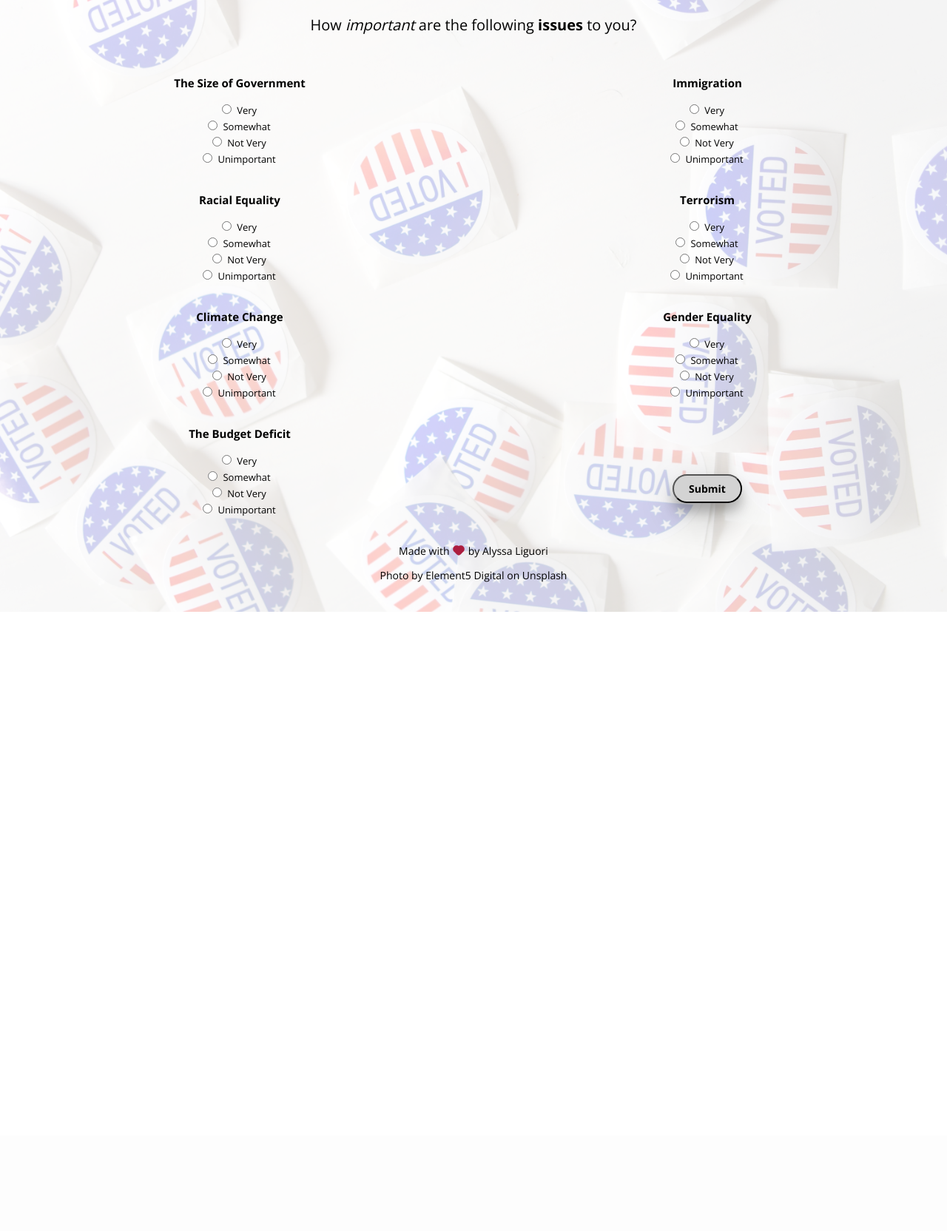
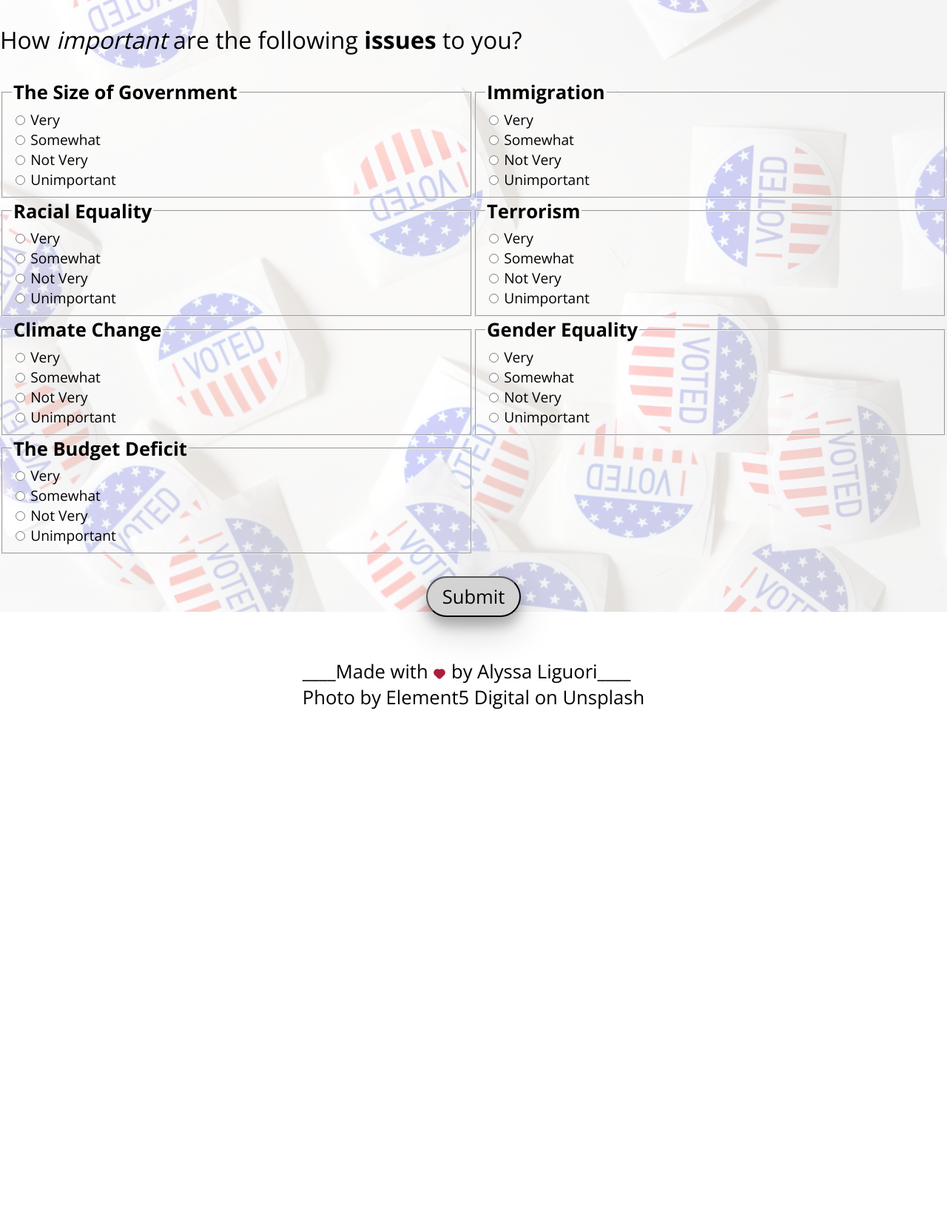
Before and after one commit to ali0003433/pred-by-issue-app, a Flask app: page / in a window 1280 px wide. Shown: the whole page at 74% size. Before the commit the page ends 827 px from the top, so only its background shows below. Run offline with Flask 2, Linux system fonts and the light colour scheme.

Commit message:
Add styling to index.html

```diff
--- a/static/css/main.css
+++ b/static/css/main.css
@@ -1,53 +1,67 @@
 * { font-family: 'Open Sans', sans-serif;
 }
+body, html, footer{
+      height: 100%;
+      margin: auto;
 
-form {
-      margin-left: 0px;
-      margin-right: 0px;
-      margin-top: 10px;
-      text-align: center;
+}
+body {background-image: url(../img/stickers.jpg);
+      background-position: center;
+      background-repeat: no-repeat;
+      background-size: cover;
+      background-color: rgba(255,255,255,0.8);
+      background-blend-mode: lighten;
+      }
+p.directions{
+      font-size: 2.5vw;
+      }
+ .column {flex: 50%;
+      }
+legend {font-weight: 700;
+      font-size: 2vw;
 }
 
-label { padding-right: 6px;
-     font-size: 13px;
+label {font-size: 1.5vw;
       -webkit-user-select: none;
       -moz-user-select: none;
       -ms-user-select: none;
       user-select: none;
-      color:black;
     }
-div.button {
-      padding-top: 20px;
+.row{display: flex;
 }
-button {
-         font-size: 14px;
-         border-radius:30px;
-         padding: 8px 20px;
-         box-shadow: 0 12px 16px 0 rgba(0,0,0,0.24), 0 17px 50px 0 rgba(0,0,0,0.19);
-         background-color: lightgrey;
-         font-weight: 700;
-         border-width: 2px;
-         border-color:black ;
-         margin-top: 100px;
+.row:after {
+      content: "";
+      display: table;
+      clear: both;
 }
-
+div.last{
+      width: 50%;
+}
+div.button{
+         display: flex;
+         align-items: center;
+         justify-content: center;
+}
+button{
+      font-size: 2vw;
+      border-radius:30px;
+      padding: 8px 20px;
+      box-shadow: 0 12px 16px 0 rgba(0,0,0,0.24), 0 17px 50px 0 rgba(0,0,0,0.19);
+      font-weight: 500;
+      border-width: 2px;
+      background: lightgrey;
+      border-color:black ;
+      margin: 30px;
+}
 button:hover {
     background-color:white;
-
 }
-
-p.directions{
-      font-size: 20px;
-      color: black;
+div.signature {
+      display: flex;
+      font-size: 2vw;
+      align-items: center;
+      justify-content: center;
 }
-
-p.issue{
-      padding-top: 20px;
-      font-weight: 700;
-      font-size: 15px;
-      color: black;
-}
-
 .signature .much-heart{
 	display: inline-block;
 	position: relative;
@@ -85,35 +99,3 @@ p.issue{
 	text-decoration: none;
 	font-weight: bold;
 }
-
-.column {
-      float: left;
-      width: 50%;
-    }
-
-    /* Clear floats after the columns */
-.row:after {
-      content: "";
-      display: table;
-      clear: both;
-    }
-
-
-footer{
-      font-size: 14px;
-      bottom: 0;
-      text-align: center;
-}
-
-body, html, footer{
-      height: 100%;
-}
-body {
-      background-image: url(../img/stickers.jpg);
-      height: 100%;
-      background-position: center;
-      background-repeat: no-repeat;
-      background-size: cover;
-      background-color: rgba(255,255,255,0.8);
-      background-blend-mode: lighten;
-}
--- a/templates/index.html
+++ b/templates/index.html
@@ -1,19 +1,20 @@
 <!DOCTYPE html>
 <html lang='en'>
     <head>
-        <meta charset='utf-8'>
-        <meta name="viewport" content="width=device-width, initial-scale=1">
+        <meta charset='utf-8' name='viewport' media='screen' content='width=device-width, initial-scale=1'>
         <title>Issue Survey</title>
         <link rel='stylesheet' type='text/css' href='../static/css/main.css'>
-        <link href="https://fonts.googleapis.com/css?family=Open+Sans:400,700,800&display=swap" rel="stylesheet">
+        <link rel='stylesheet' href='https://fonts.googleapis.com/css?family=Open+Sans:400,700,800&display=swap'>
+
     </head>
     <body>
-        <div id= 'form-container'>
-            <form name= 'survey' method='POST' action='/' class = 'form' id = 'issue-form'>
+        <form name= 'survey' method='POST' action='/'>
             <p class = 'directions'>How <i>important</i> are the following <b>issues</b> to you?</p>
             <div class = 'row'>
             <div class = 'column'>
-                    <p class = 'issue'>The Size of Government</p>
+                <fieldset>
+                    <legend>The Size of Government</legend>
+                    <div>
                         <input type = 'radio' name = 'size' value = '1' id = 'size1'>
                         <label for = 'size1'>Very</label><br>
                         <input type = 'radio' name = 'size' value = '2' id = 'size2'>
@@ -22,7 +23,11 @@
                         <label for = 'size3'>Not Very</label><br>
                         <input type = 'radio' name = 'size' value = '4' id = 'size4'>
                         <label for = 'size4'>Unimportant</label><br>
-                    <p class = 'issue'>Racial Equality</p>
+                    </div>
+                </fieldset>
+                <fieldset>
+                    <legend>Racial Equality</legend>
+                    <div>
                         <input type = 'radio' name = 'racial' value= '1' id = 'racial1'>
                         <label for = 'racial1'>Very</label><br>
                         <input type = 'radio' name = 'racial' value = '2' id = 'racial2'>
@@ -31,7 +36,11 @@
                         <label for = 'racial3'>Not Very</label><br>
                         <input type = 'radio' name = 'racial' value = '4' id = 'racial4'>
                         <label for = 'racial4'>Unimportant</label><br>
-                    <p class = 'issue'>Climate Change</p>
+                    </div>
+                </fieldset>
+                <fieldset>
+                    <legend>Climate Change</legend>
+                    <div>
                         <input type = 'radio' name = 'climate' value= '1' id = 'climate1'>
                         <label for = 'climate1'>Very</label><br>
                         <input type = 'radio' name = 'climate' value= '2' id = 'climate2'>
@@ -40,7 +49,56 @@
                         <label for = 'climate3'>Not Very</label><br>
                         <input type = 'radio' name = 'climate' value = '4' id = 'climate4'>
                         <label for = 'climate4'>Unimportant</label><br>
-                    <p class = 'issue'>The Budget Deficit</p>
+                    </div>
+                </fieldset>
+            </div>
+            <div class = 'column'>
+                <fieldset>
+                    <legend>Immigration</legend>
+                    <div>
+                        <input type = 'radio' name = 'immigration' value= '1' id = 'immigration1'>
+                        <label for = 'immigration1'>Very</label><br>
+                        <input type = 'radio' name = 'immigration' value= '2' id = 'immigration2'>
+                        <label for = 'immigration2'>Somewhat</label><br>
+                        <input type = 'radio' name = 'immigration' value = '3' id = 'immigration3'>
+                        <label for = 'immigration3'>Not Very</label><br>
+                        <input type = 'radio' name = 'immigration' value = '4' id = 'immigration4'>
+                        <label for = 'immigration4'>Unimportant</label><br>
+                    </div>
+                </fieldset>
+                <fieldset>
+                    <legend>Terrorism</legend>
+                    <div>
+                        <input type = 'radio' name = 'terrorism' value= '1' id = 'terrorism1' >
+                        <label for = 'terrorism1'>Very</label><br>
+                        <input type = 'radio' name = 'terrorism' value= '2' id = 'terrorism2'>
+                        <label for = 'terrorism2'>Somewhat</label><br>
+                        <input type = 'radio' name = 'terrorism' value = '3' id = 'terrorism3'>
+                        <label for = 'terrorism3'>Not Very</label><br>
+                        <input type = 'radio' name = 'terrorism' value = '4' id = 'terrorism4'>
+                        <label for = 'terrorism4'>Unimportant</label><br>
+                    </div>
+                </fieldset>
+                <fieldset>
+                    <legend>Gender Equality</legend>
+                    <div>
+                        <input type = 'radio' name = 'gender' value= '1' id = 'gender1' >
+                        <label for = 'gender1'>Very</label><br>
+                        <input type = 'radio' name = 'gender' value= '2' id = 'gender2'>
+                        <label for = 'gender2'>Somewhat</label><br>
+                        <input type = 'radio' name = 'gender' value = '3' id = 'gender3'>
+                        <label for = 'gender3'>Not Very</label><br>
+                        <input type = 'radio' name = 'gender' value = '4' id = 'gender4'>
+                        <label for = 'gender4'>Unimportant</label><br>
+                    </div>
+                </fieldset>
+            </div>
+        </div>
+        <div>
+            <div class='last'>
+            <fieldset>
+                    <legend>The Budget Deficit</legend>
+                    <div>
                         <input type = 'radio' name = 'budget' value= '1' id = 'budget1'>
                         <label for = 'budget1'>Very</label><br>
                         <input type = 'radio' name = 'budget' value= '2' id = 'budget2'>
@@ -50,49 +108,20 @@
                         <input type = 'radio' name = 'budget' value = '4' id = 'budget4'>
                         <label for = 'budget4'>Unimportant</label><br>
                     </div>
-                <div class = 'column'>
-                    <p class = 'issue'>Immigration</p>
-                    <input type = 'radio' name = 'immigration' value= '1' id = 'immigration1'>
-                    <label for = 'immigration1'>Very</label><br>
-                    <input type = 'radio' name = 'immigration' value= '2' id = 'immigration2'>
-                    <label for = 'immigration2'>Somewhat</label><br>
-                    <input type = 'radio' name = 'immigration' value = '3' id = 'immigration3'>
-                    <label for = 'immigration3'>Not Very</label><br>
-                    <input type = 'radio' name = 'immigration' value = '4' id = 'immigration4'>
-                    <label for = 'immigration4'>Unimportant</label><br>
-                    <p class = 'issue'>Terrorism</p>
-                    <input type = 'radio' name = 'terrorism' value= '1' id = 'terrorism1' >
-                    <label for = 'terrorism1'>Very</label><br>
-                    <input type = 'radio' name = 'terrorism' value= '2' id = 'terrorism2'>
-                    <label for = 'terrorism2'>Somewhat</label><br>
-                    <input type = 'radio' name = 'terrorism' value = '3' id = 'terrorism3'>
-                    <label for = 'terrorism3'>Not Very</label><br>
-                    <input type = 'radio' name = 'terrorism' value = '4' id = 'terrorism4'>
-                    <label for = 'terrorism4'>Unimportant</label><br>
-                    <p class = 'issue'>Gender Equality</p>
-                    <input type = 'radio' name = 'gender' value= '1' id = 'gender1' >
-                    <label for = 'gender1'>Very</label><br>
-                    <input type = 'radio' name = 'gender' value= '2' id = 'gender2'>
-                    <label for = 'gender2'>Somewhat</label><br>
-                    <input type = 'radio' name = 'gender' value = '3' id = 'gender3'>
-                    <label for = 'gender3'>Not Very</label><br>
-                    <input type = 'radio' name = 'gender' value = '4' id = 'gender4'>
-                    <label for = 'gender4'>Unimportant</label><br>
-                </div>
-                <div class = 'button'>
-                    <button type= 'submit' value='Submit' method='POST'>Submit</button>
+                </fieldset>
             </div>
         </div>
         </form>
+        <div class='button'>
+            <button type= 'submit' value='Submit' method='POST'>Submit</button>
          </div>
-        <br>
         <footer>
-            <!-- footer -->
-            <div class="signature">
-                <p class = 'footer'>Made with <i class="much-heart"></i> by Alyssa Liguori </p>
-                <p class = 'footer'> Photo by Element5 Digital on Unsplash</p>
+            <div class='signature'>
+                <p class = 'footer'>____Made with <i class='much-heart'></i> by Alyssa Liguori____
+                <br>Photo by Element5 Digital on Unsplash</p>
             </div>
 
         </footer>
     </body>
+    <script src='main.js'></script>
 </html>
```
Lines whose indentation alone changed are shown as unchanged.
